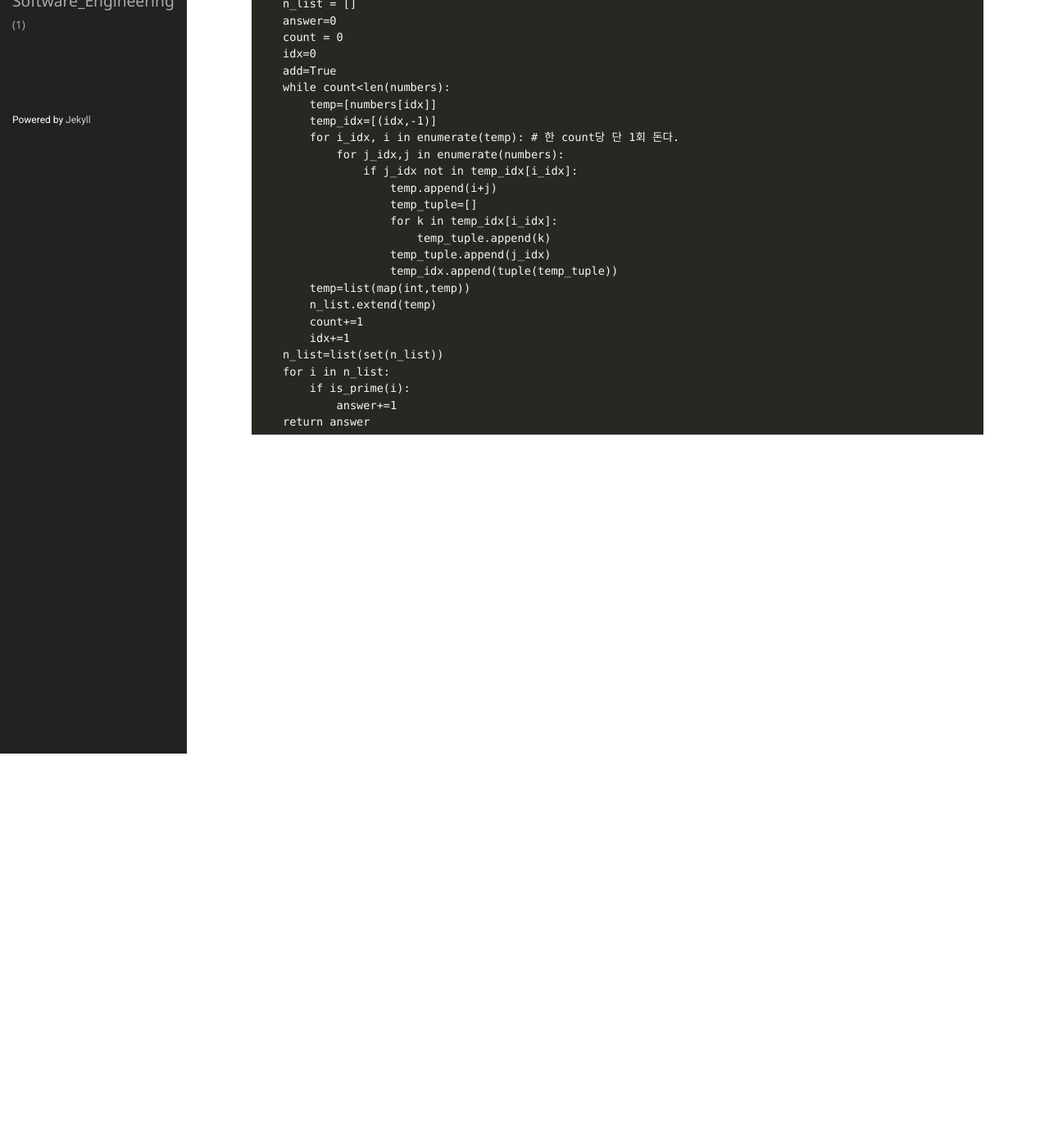
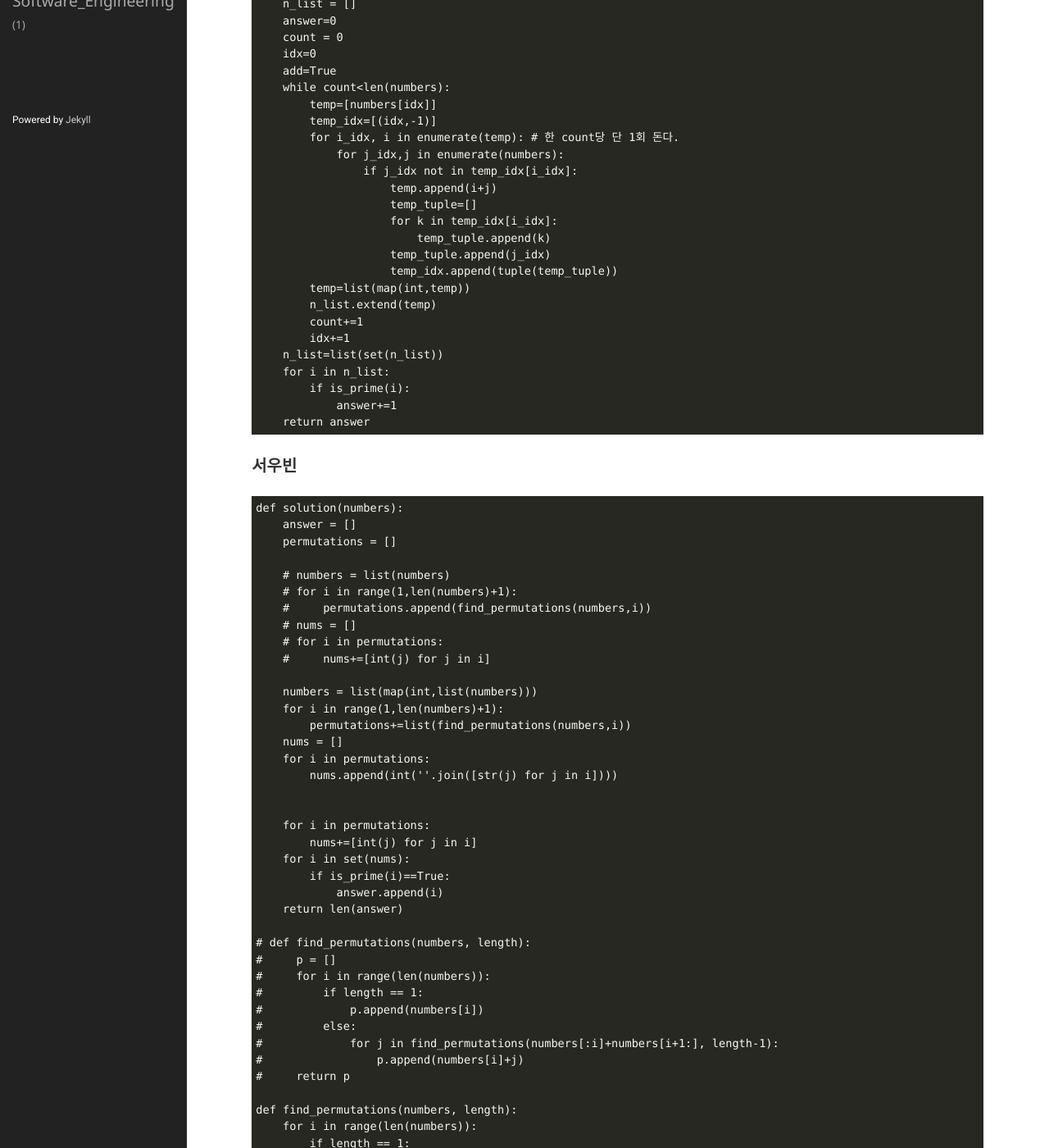
Before and after one commit to icestudy/icestudy.github.io, a Jekyll site: the page built from _posts/2020-09-07-소수찾기.md, in a window 1280 px wide and 1400 px high, scrolled down 481 px. Shown: the whole window at 82% size. Built offline with Jekyll 4.4.1, drawn with Linux system fonts in a browser that asks for light colours; some of the changed text lies outside the part shown.

Commit message:
Update 2020-09-07-소수찾기.md

````diff
--- a/_posts/2020-09-07-소수찾기.md
+++ b/_posts/2020-09-07-소수찾기.md
@@ -46,3 +46,61 @@ def solution(numbers):
             answer+=1
     return answer
 ```
+### 서우빈
+```
+def solution(numbers):
+    answer = []
+    permutations = []
+
+    # numbers = list(numbers)
+    # for i in range(1,len(numbers)+1):
+    #     permutations.append(find_permutations(numbers,i))
+    # nums = []
+    # for i in permutations:
+    #     nums+=[int(j) for j in i]
+
+    numbers = list(map(int,list(numbers)))
+    for i in range(1,len(numbers)+1):
+        permutations+=list(find_permutations(numbers,i))
+    nums = []
+    for i in permutations:
+        nums.append(int(''.join([str(j) for j in i])))
+
+
+    for i in permutations:
+        nums+=[int(j) for j in i]
+    for i in set(nums):
+        if is_prime(i)==True:
+            answer.append(i)
+    return len(answer)
+
+# def find_permutations(numbers, length):
+#     p = []
+#     for i in range(len(numbers)):
+#         if length == 1:
+#             p.append(numbers[i])
+#         else:
+#             for j in find_permutations(numbers[:i]+numbers[i+1:], length-1):
+#                 p.append(numbers[i]+j)
+#     return p
+
+def find_permutations(numbers, length):
+    for i in range(len(numbers)):
+        if length == 1:
+            yield [numbers[i]]
+        else:
+            for next in find_permutations(numbers[:i]+numbers[i+1:], length-1):
+                a = next
+                print([numbers[i]] , a)
+                yield [numbers[i]] + a
+
+def is_prime(num):
+    if num%2==0 and num>2:
+        return False
+    elif num in (0,1):
+        return False
+    for i in range(3,num//2,2):
+        if num%i==0:
+            return False
+    return True
+```
````
